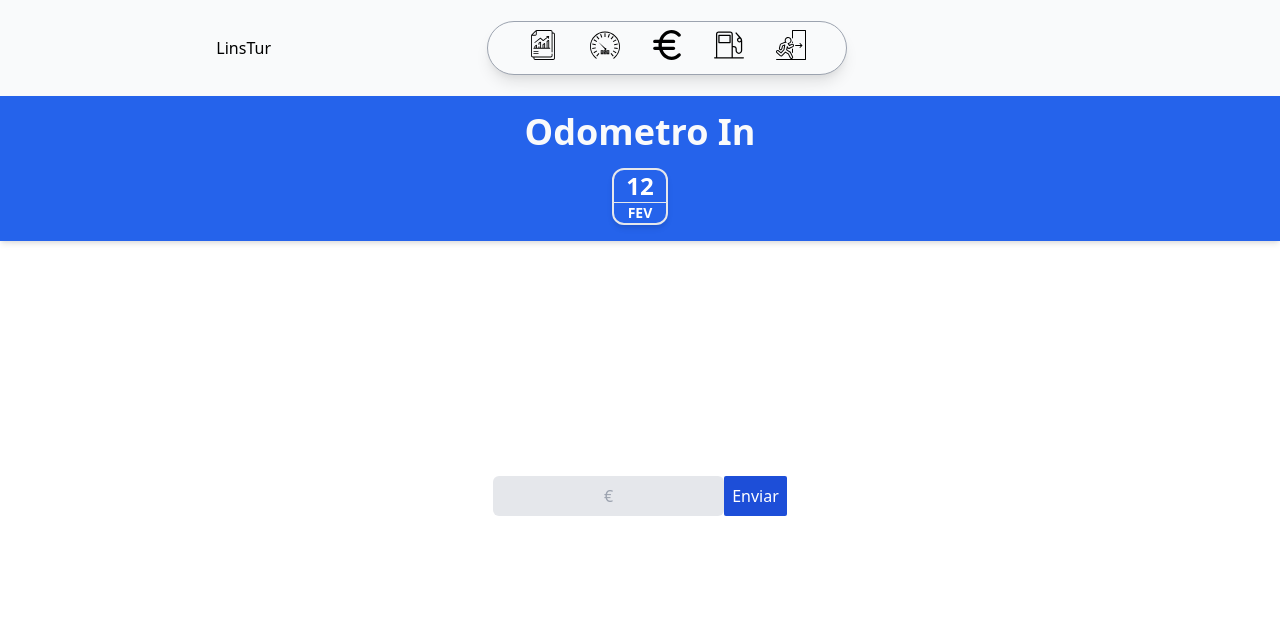
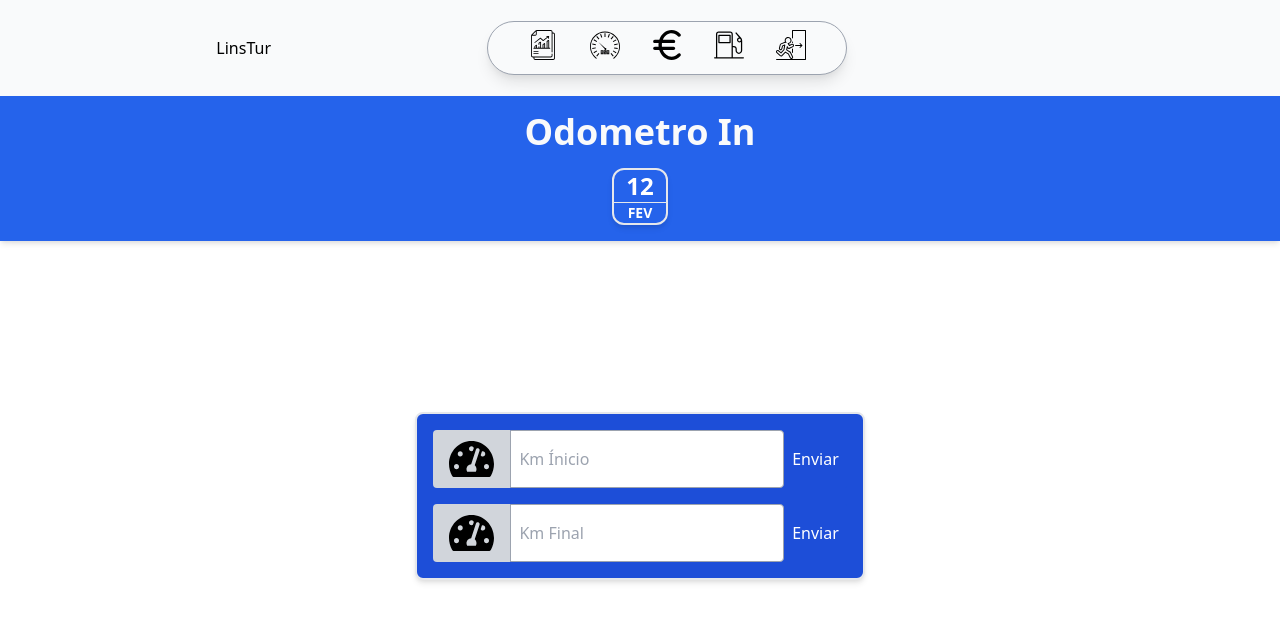
Before and after one commit to Claudio-Lins/linstur-tvde, a Next.js app: page /odometroin in a window 1280 px wide. Shown: the top 622 px of the page. Built offline with nearby package versions, Linux system fonts and the light colour scheme.

Commit message:
upgrade page odometroin

```diff
--- a/components/NavFooter.js
+++ b/components/NavFooter.js
@@ -18,7 +18,7 @@
             />
           </a>
         </Link>
-        <Link href='/OdometroIn'>
+        <Link href='/odometroin'>
           <a className='w-1/5 text-center'>
             <Image
               src="/icons/odometer.svg"
--- a/components/NavHeader.js
+++ b/components/NavHeader.js
@@ -20,7 +20,7 @@
             />
           </a>
         </Link>
-        <Link href='/OdometroIn'>
+        <Link href='/odometroin'>
           <a className='w-1/5 text-center'>
             <Image
               src="/icons/odometer.svg"
--- a/pages/odometroin.js
+++ b/pages/odometroin.js
@@ -1,7 +1,8 @@
 import React from 'react'
 import Data from "../components/Data-atual";
+import Image from 'next/image'
 
-function OdometroIn () {
+function OdometroIn() {
   return (
     <>
       {/* Header Resume */}
@@ -17,11 +18,51 @@
       </section>
 
       <div className="flex justify-center items-center h-screen">
+        <div className=' bg-blue-700 rounded-lg shadow-md border-2 w-86 p-4'>
           <div>
+            <div class="flex mb-4">
+              <div class="rounded-l flex text-white items-center px-4 bg-gray-300">
+              <Image
+              src="/icons/tachometer.svg"
+              alt="tachometer"
+              width={70}
+              height={70}
+            />
+              </div>
               <input
-              className="bg-gray-200 py-2 rounded-md text-center text-md text-white"
-              type="text" placeholder="€" />
+                min="0"
+                step="0.01"
+                placeholder="Km Ínicio"
+                class="border border-gray-400 px-2 py-4 rounded-r w-full focus:outline-none focus:border-teal-400"
+                type="number"
+                name="odometroIn"
+                id="odometroIn"
+              />
               <button className='bg-blue-700 rounded-sm px-2 py-2 text-white  hover:opacity-50'>Enviar</button>
+            </div>
+
+            <div class="flex">
+              <div class="rounded-l flex text-white items-center px-4 bg-gray-300">
+              <Image
+              src="/icons/tachometer.svg"
+              alt="tachometer"
+              width={70}
+              height={70}
+            />
+              </div>
+              <input
+                min="0"
+                step="0.01"
+                placeholder="Km Final"
+                class="border border-gray-400 px-2 py-4 rounded-r w-full focus:outline-none focus:border-teal-400"
+                type="number"
+                name="odometroIn"
+                id="odometroIn"
+              />
+              <button className='bg-blue-700 rounded-sm px-2 py-2 text-white  hover:opacity-50'>Enviar</button>
+            </div>
+
+          </div>
         </div>
       </div>
     </>
--- a/pages/resume.js
+++ b/pages/resume.js
@@ -1,7 +1,6 @@
 import React from 'react'
 import axios from 'axios'
 import Data from "../components/Data-atual";
-import { data } from 'autoprefixer';
 
 const Resume = (data) => (
 <>
@@ -34,7 +33,7 @@
                   <p className='font-semibold text-xs'>Km/dia</p>
                 </div>
                 <div className='bg-gray-100 p-4 rounded-md text-center'>
-                  <p className='font-semibold text-3xl'>{data.response.kmInicio}</p>
+                  <p className='font-semibold text-3xl'>000</p>
                   <p className='font-semibold text-xs'>Km/dia</p>
                 </div>
             </div>
@@ -44,10 +43,10 @@
   </>
   );
 
-  Resume.getInitialProps = async () => {
-    var response = await axios.get('http://localhost:8080/resume')
+  // Resume.getInitialProps = async () => {
+  //   var response = await axios.get('http://localhost:8080/resume')
 
-    return {response: response.data}
-  }
+  //   return {response: response.data}
+  // }
 
 export default Resume
```
Also changed, not shown: public/icons/tachometer.svg (added). Lines whose indentation alone changed are shown as unchanged.
